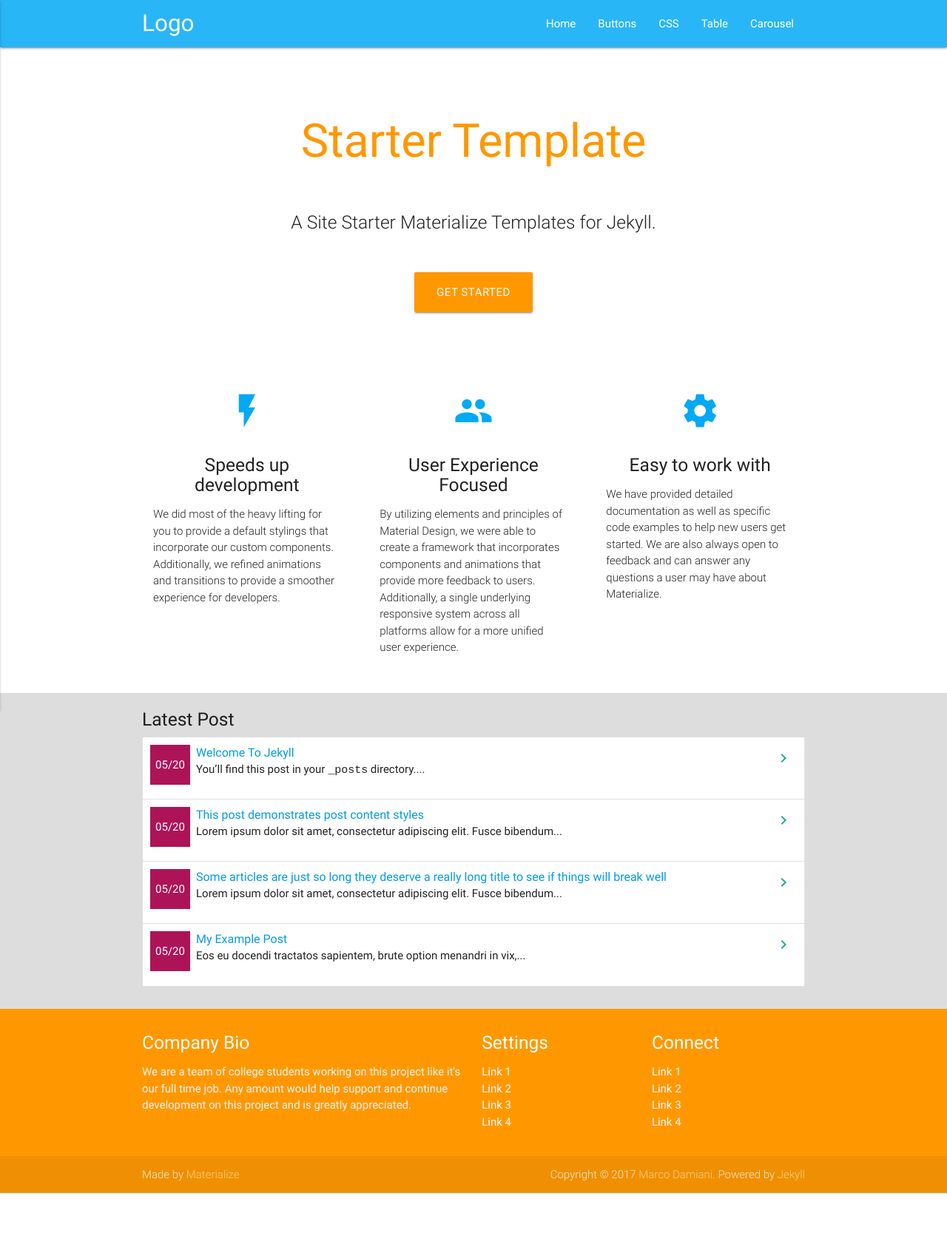
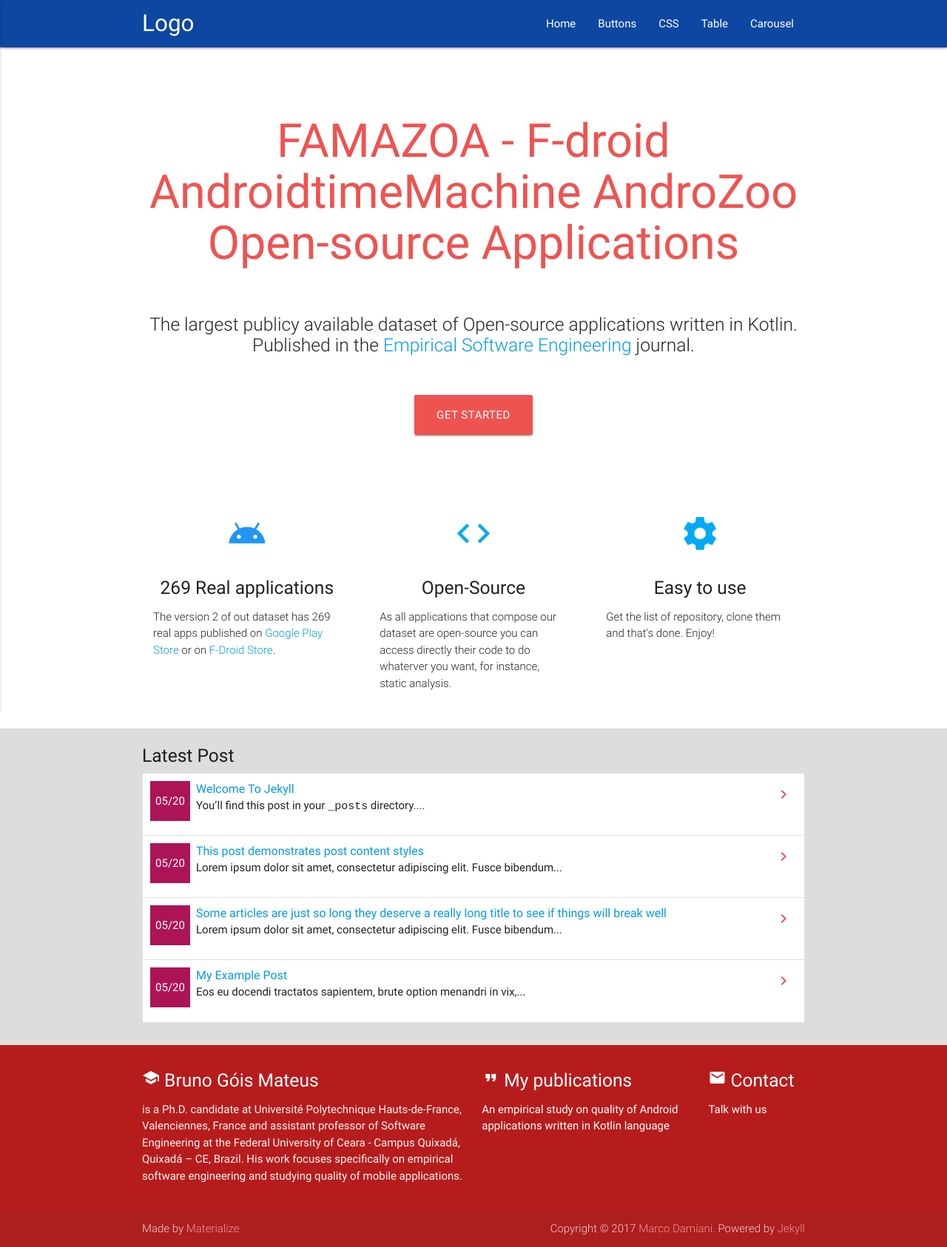
Before and after one commit to UPCArtifacts/FAMAZOA, a Jekyll site: the page built from docs/index.md, in a window 1280 px wide. Shown: the whole page at 74% size. Built offline with Jekyll 4.4.1, drawn with Linux system fonts in a browser that asks for light colours; before the commit the page ends 1613 px from its top, so only the background shows below that.

Commit message:
Fist version with a new style

```diff
--- a/docs/_config.yml
+++ b/docs/_config.yml
@@ -1,11 +1,16 @@
-title: Starter Template
-author: Panoramedia
-email: panoramedia@gmail.com
+title: FAMAZOA - F-droid AndroidtimeMachine AndroZoo Open-source Applications
+author: Bruno Góis Mateus
+email: brunomateus@gmail.com
 description: > # this means to ignore newlines until "baseurl:"
-  A Site Starter Materialize Templates for Jekyll
+  The largest publicy available dataset of Open-source applications written in Kotlin
 
-twitter_username: macrod68
-github_username:  macrod68
+twitter_username:
+github_username:  brunomateus
 
 sass:
     style: compressed
+
+# Information related to FAMAZOA
+
+number_of_apps: 269
+current_version: 2
--- a/docs/_includes/footer.html
+++ b/docs/_includes/footer.html
@@ -1,26 +1,21 @@
-  <footer class="page-footer orange">
+  <footer class="page-footer red darken-4">
     <div class="container">
       <div class="row">
         <div class="col l6 s12">
-          <h5 class="white-text">Company Bio</h5>
-          <p class="grey-text text-lighten-4">We are a team of college students working on this project like it's our full time job. Any amount would help support and continue development on this project and is greatly appreciated.</p>
+          <h5 class="white-text"><i class="material-icons">school</i>&nbsp;Bruno G&oacute;is Mateus</h5>
+          <p class="grey-text text-lighten-4">is a Ph.D. candidate at Université Polytechnique Hauts-de-France, Valenciennes, France and assistant professor of Software Engineering at the  Federal University of Ceara - Campus Quixadá, Quixadá – CE,  Brazil. His work focuses specifically on empirical software engineering and studying quality of mobile applications.
+</p>
         </div>
-        <div class="col l3 s12">
-          <h5 class="white-text">Settings</h5>
+        <div class="col l4 s12">
+            <h5 class="white-text"><i class="material-icons">format_quote</i>&nbsp;My publications</h5>
           <ul>
-            <li><a class="white-text" href="#!">Link 1</a></li>
-            <li><a class="white-text" href="#!">Link 2</a></li>
-            <li><a class="white-text" href="#!">Link 3</a></li>
-            <li><a class="white-text" href="#!">Link 4</a></li>
+            <li><a class="white-text" href="https://link.springer.com/article/10.1007%2Fs10664-019-09727-4">An empirical study on quality of Android applications written in Kotlin language</a></li>
           </ul>
         </div>
-        <div class="col l3 s12">
-          <h5 class="white-text">Connect</h5>
+        <div class="col l2 s12">
+            <h5 class="white-text"><i class="material-icons">email</i>&nbsp;Contact</h5>
           <ul>
-            <li><a class="white-text" href="#!">Link 1</a></li>
-            <li><a class="white-text" href="#!">Link 2</a></li>
-            <li><a class="white-text" href="#!">Link 3</a></li>
-            <li><a class="white-text" href="#!">Link 4</a></li>
+            <li><a class="white-text" href="mailto:teste@gmail.com">Talk with us</a></li>
           </ul>
         </div>
       </div>
@@ -28,9 +23,9 @@
     <div class="footer-copyright">
         <div class="container">
             <div>
-                Made by <a target="_blank" class="orange-text text-lighten-3" href="http://materializecss.com">Materialize</a>
+                Made by <a target="_blank" class="red-text text-lighten-3" href="http://materializecss.com">Materialize</a>
                 <span style="text-align: right; float: right">
-                Copyright © 2017 <a href="http://www.panoramedia.it" class="orange-text text-lighten-3">Marco Damiani</a>. Powered by <a target="_blank" href="http://jekyllrb.com/" class="orange-text text-lighten-3">Jekyll</a>
+                Copyright © 2017 <a href="http://www.panoramedia.it" class="red-text text-lighten-3">Marco Damiani</a>. Powered by <a target="_blank" href="http://jekyllrb.com/" class="red-text text-lighten-3">Jekyll</a>
                 </span>
             </div>
         </div>
--- a/docs/_includes/header.html
+++ b/docs/_includes/header.html
@@ -1,4 +1,4 @@
-<nav class="light-blue lighten-1" role="navigation">
+<nav class="blue darken-4" role="navigation">
     <div class="nav-wrapper container"><a id="logo-container" class="brand-logo" href="{{ "/" | relative_url }}">Logo</a>
     {% assign default_paths = site.pages | map: "path" %}
     {% assign page_paths = site.header_pages | default: default_paths %}
--- a/docs/_layouts/home.html
+++ b/docs/_layouts/home.html
@@ -5,13 +5,13 @@
   <div class="section no-pad-bot" id="index-banner">
     <div class="container">
       <br><br>
-      <h1 class="header center orange-text">{{ site.title }}</h1>
+      <h1 class="header center red-text text-lighten-1">{{ site.title }}</h1>
       <div class="row center">
         <h5 class="header col s12 light">{{ content }}</h5>
       </div>
 
       <div class="row center">
-        <a href="http://materializecss.com/getting-started.html" id="download-button" class="btn-large waves-effect waves-light orange">Get Started</a>
+        <a href="http://materializecss.com/getting-started.html" id="download-button" class="btn-large waves-effect waves-light red lighten-1">Get Started</a>
       </div>
       <br><br>
 
@@ -25,28 +25,28 @@
       <div class="row">
         <div class="col s12 m4">
           <div class="icon-block">
-            <h2 class="center light-blue-text"><i class="material-icons">flash_on</i></h2>
-            <h5 class="center">Speeds up development</h5>
+            <h2 class="center blue-text"><i class="material-icons">android</i></h2>
+            <h5 class="center">{{ site.number_of_apps }} Real applications</h5>
 
-            <p class="light">We did most of the heavy lifting for you to provide a default stylings that incorporate our custom components. Additionally, we refined animations and transitions to provide a smoother experience for developers.</p>
+            <p class="light">The version {{ site.current_version }} of out dataset has {{ site.number_of_apps }} real apps published on <a href="http://www.play.google.com" target="_blank">Google Play Store</a> or on <a href="http://www.f-droid.org">F-Droid Store</a>.</p>
           </div>
         </div>
 
         <div class="col s12 m4">
           <div class="icon-block">
-            <h2 class="center light-blue-text"><i class="material-icons">group</i></h2>
-            <h5 class="center">User Experience Focused</h5>
+            <h2 class="center light-blue-text"><i class="material-icons">code</i></h2>
+            <h5 class="center">Open-Source</h5>
 
-            <p class="light">By utilizing elements and principles of Material Design, we were able to create a framework that incorporates components and animations that provide more feedback to users. Additionally, a single underlying responsive system across all platforms allow for a more unified user experience.</p>
+            <p class="light">As all applications that compose our dataset are open-source you can access directly their code to do whaterver you want, for instance, static analysis.</p>
           </div>
         </div>
 
         <div class="col s12 m4">
           <div class="icon-block">
             <h2 class="center light-blue-text"><i class="material-icons">settings</i></h2>
-            <h5 class="center">Easy to work with</h5>
+            <h5 class="center">Easy to use</h5>
 
-            <p class="light">We have provided detailed documentation as well as specific code examples to help new users get started. We are also always open to feedback and can answer any questions a user may have about Materialize.</p>
+            <p class="light">Get the list of repository, clone them and that's done. Enjoy!</p>
           </div>
         </div>
       </div>
--- a/docs/_sass/materialize/components/_variables.scss
+++ b/docs/_sass/materialize/components/_variables.scss
@@ -39,9 +39,9 @@
 $primary-color-light: lighten($primary-color, 15%) !default;
 $primary-color-dark: darken($primary-color, 15%) !default;
 
-$secondary-color: color("teal", "lighten-1") !default;
-$success-color: color("green", "base") !default;
-$error-color: color("red", "base") !default;
+$secondary-color: color("red", "lighten-1") !default;
+$success-color: color("red", "lighten-4") !default;
+$error-color: color("red", "accent-4") !default;
 $link-color: color("light-blue", "darken-1") !default;
 
 
--- a/docs/index.md
+++ b/docs/index.md
@@ -2,4 +2,5 @@
 layout: home
 ---
 
-A Site Starter Materialize Templates for Jekyll.
+The largest publicy available dataset of Open-source applications written in Kotlin.<br/>
+Published in the [Empirical Software Engineering](https://link.springer.com/article/10.1007%2Fs10664-019-09727-4) journal.
```
Also changed, not shown: 1 other file.
